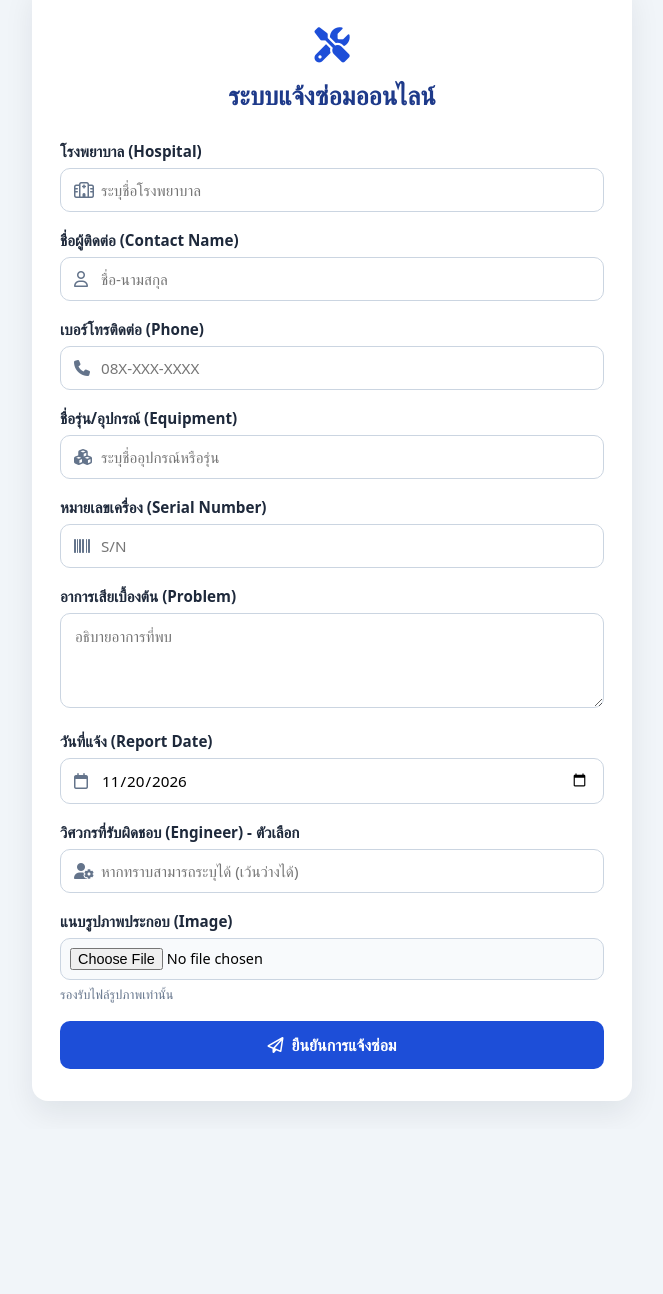
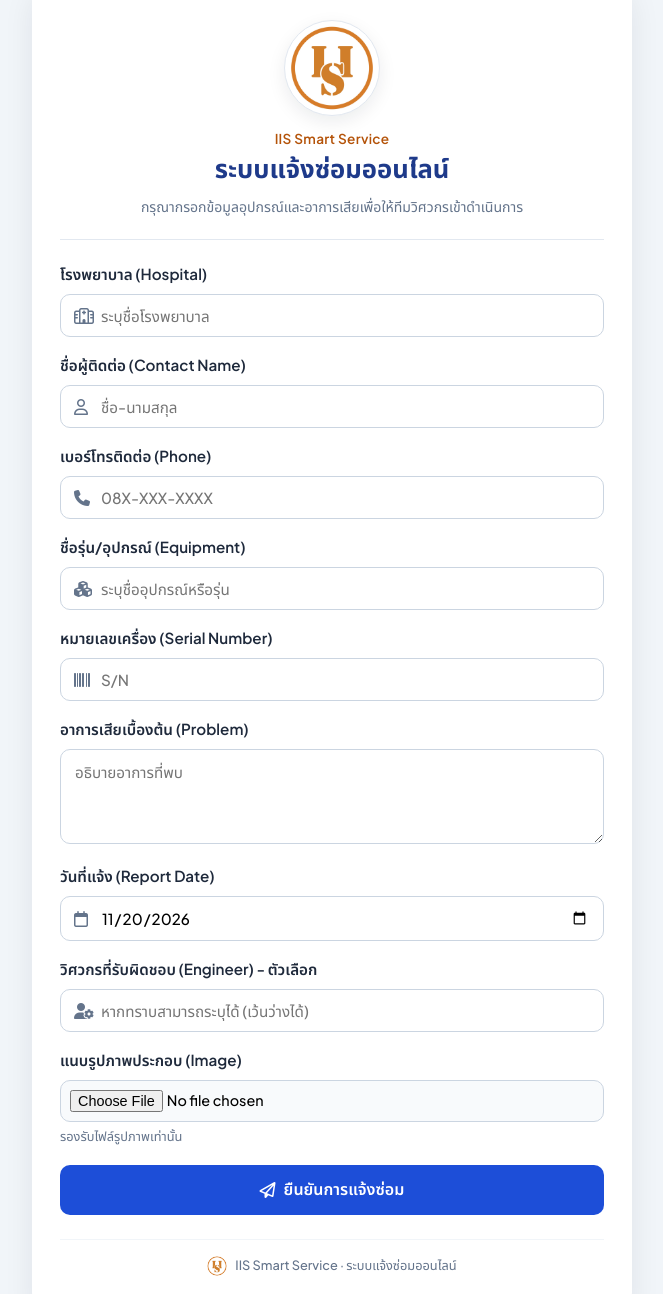
Before and after one commit to ponlawatjames09-collab/Report-CM-Callcenter, a website: page index.html in a window 1280 px wide. Shown: the part 46-1340 px from the top of the page, without its empty margins (308-971 px from the left). Before the commit the page ends 1175 px from the top, so only its background shows below. Drawn offline with Linux system fonts and the light colour scheme.

Commit message:
feat: enhance UI and static asset support
- Update typography with Google Fonts
- Add brand logo and styling to header
- Configure express static middleware to serve assets

```diff
--- a/index.html
+++ b/index.html
@@ -7,9 +7,13 @@
   <meta name="description" content="ระบบแจ้งซ่อมออนไลน์สำหรับแจ้งปัญหาอุปกรณ์ทางการแพทย์และส่งแจ้งเตือนไปยัง Google Apps Script" />
   <meta property="og:title" content="Smart Service - ระบบแจ้งซ่อมออนไลน์" />
   <meta property="og:description" content="ระบบแจ้งซ่อมออนไลน์สำหรับแจ้งปัญหาอุปกรณ์ทางการแพทย์และส่งแจ้งเตือนไปยัง Google Apps Script" />
+  <link rel="icon" type="image/jpeg" href="/assets/aistudio/IIS_af19d8da.jpg" />
+  <link rel="preconnect" href="https://fonts.googleapis.com" />
+  <link rel="preconnect" href="https://fonts.gstatic.com" crossorigin />
+  <link rel="stylesheet" href="https://fonts.googleapis.com/css2?family=Noto+Sans+Thai:wght@400;500;600;700&family=Plus+Jakarta+Sans:wght@500;600;700&display=swap" />
   <link rel="stylesheet" href="https://cdnjs.cloudflare.com/ajax/libs/font-awesome/6.5.1/css/all.min.css" />
   <style>
-    * { box-sizing: border-box; font-family: system-ui, -apple-system, 'Segoe UI', Roboto, sans-serif; }
+    * { box-sizing: border-box; font-family: 'Plus Jakarta Sans', 'Noto Sans Thai', system-ui, -apple-system, 'Segoe UI', Roboto, sans-serif; }
     body {
       margin: 0;
       padding: 28px 16px;
@@ -26,18 +30,75 @@
       padding: 32px 28px;
       box-shadow: 0 12px 30px rgba(15, 23, 42, 0.08);
     }
-    .header-icon {
+    .brand-header {
       text-align: center;
+      padding-bottom: 22px;
+      margin-bottom: 24px;
+      border-bottom: 1px solid #e2e8f0;
+    }
+    .logo-wrap {
+      width: 96px;
+      height: 96px;
+      margin: 0 auto 14px;
+      border-radius: 50%;
+      background: #ffffff;
+      padding: 4px;
+      border: 1px solid #e2e8f0;
+      box-shadow: 0 6px 18px rgba(15, 23, 42, 0.08);
+      display: flex;
+      align-items: center;
+      justify-content: center;
+      overflow: hidden;
+    }
+    .brand-logo {
+      width: 100%;
+      height: 100%;
+      object-fit: contain;
+      border-radius: 50%;
+      display: block;
+    }
+    .logo-fallback {
+      display: none;
       color: #1d4ed8;
-      font-size: 2.2rem;
-      margin-bottom: 10px;
+      font-size: 2rem;
+    }
+    .brand-kicker {
+      font-size: 0.85rem;
+      font-weight: 600;
+      color: #b45309;
+      margin-bottom: 4px;
+      letter-spacing: 0.02em;
     }
     h1 {
-      margin: 0 0 28px;
+      margin: 0 0 6px;
       text-align: center;
       color: #1e3a8a;
       font-size: 1.6rem;
       font-weight: 700;
+    }
+    .brand-subtitle {
+      margin: 0;
+      font-size: 0.88rem;
+      color: #64748b;
+      line-height: 1.5;
+    }
+    .card-footer {
+      margin-top: 24px;
+      padding-top: 16px;
+      border-top: 1px solid #f1f5f9;
+      display: flex;
+      align-items: center;
+      justify-content: center;
+      gap: 8px;
+      color: #64748b;
+      font-size: 0.8rem;
+    }
+    .footer-logo {
+      width: 20px;
+      height: 20px;
+      border-radius: 50%;
+      object-fit: contain;
+      display: block;
     }
     .form-group { margin-bottom: 18px; }
     label {
@@ -127,8 +188,23 @@
 </head>
 <body>
   <div class="card">
-    <div class="header-icon"><i class="fa-solid fa-screwdriver-wrench"></i></div>
-    <h1>ระบบแจ้งซ่อมออนไลน์</h1>
+    <header class="brand-header">
+      <div class="logo-wrap">
+        <img
+          src="/assets/aistudio/IIS_af19d8da.jpg"
+          alt="IIS Smart Service Logo"
+          class="brand-logo"
+          referrerpolicy="no-referrer"
+          onerror="this.style.display='none';this.nextElementSibling.style.display='flex';"
+        />
+        <span class="logo-fallback" aria-hidden="true">
+          <i class="fa-solid fa-screwdriver-wrench"></i>
+        </span>
+      </div>
+      <div class="brand-kicker">IIS Smart Service</div>
+      <h1>ระบบแจ้งซ่อมออนไลน์</h1>
+      <p class="brand-subtitle">กรุณากรอกข้อมูลอุปกรณ์และอาการเสียเพื่อให้ทีมวิศวกรเข้าดำเนินการ</p>
+    </header>
 
     <form id="repairForm">
       <div class="form-group">
@@ -204,6 +280,17 @@
       </button>
       <div id="statusBox" class="status"></div>
     </form>
+
+    <footer class="card-footer">
+      <img
+        src="/assets/aistudio/IIS_af19d8da.jpg"
+        alt=""
+        class="footer-logo"
+        referrerpolicy="no-referrer"
+        onerror="this.style.display='none';"
+      />
+      <span>IIS Smart Service · ระบบแจ้งซ่อมออนไลน์</span>
+    </footer>
   </div>
 
   <script>
--- a/server.js
+++ b/server.js
@@ -7,6 +7,8 @@ const __dirname = path.dirname(__filename);
 
 const app = express();
 const PORT = Number(process.env.PORT) || 3000;
+
+app.use(express.static(path.join(__dirname, 'public')));
 
 app.get('/', (_req, res) => {
   res.sendFile(path.join(__dirname, 'index.html'));
```
Also changed, not shown: public/assets/aistudio/IIS_af19d8da.jpg (added).
